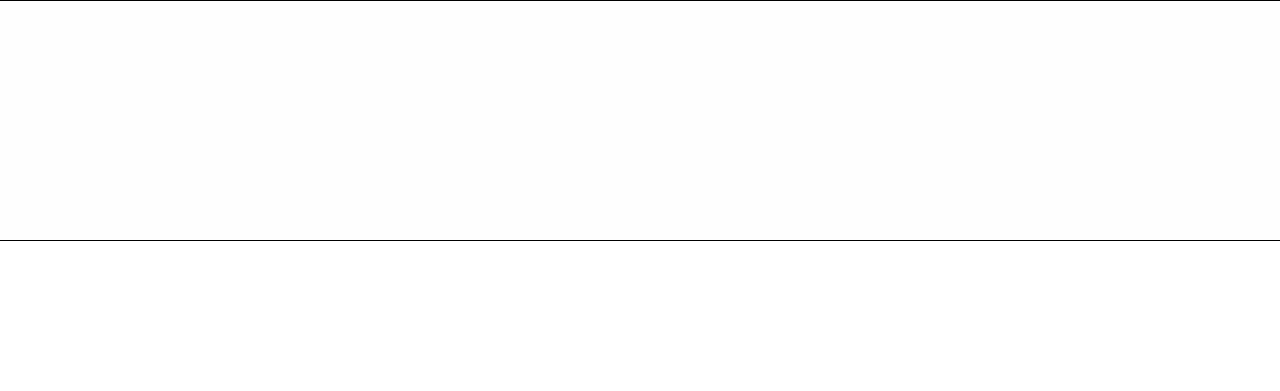
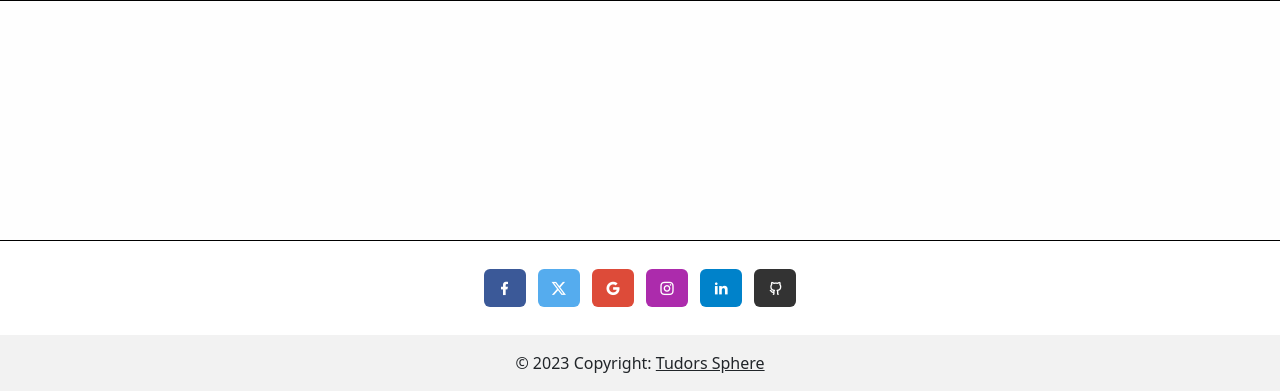
Before and after one commit to brunokreppel/GroupProjectBackEnd, a PHP site: page / in a window 1280 px wide. Shown: the part 2215-2606 px from the top of the page. Before the commit the page ends 2456 px from the top, so only its background shows below. Run offline with PHP 8.4, Linux system fonts and the light colour scheme.

Commit message:
footer added

```diff
--- /dev/null
+++ b/components/footer.php
@@ -0,0 +1,87 @@
+
+
+<?php
+echo "
+
+<footer bg-body-tertiary class='text-center'>
+  <!-- Grid container -->
+  <div class='container p-4 pb-0'>
+
+
+  <!-- Section: Social media -->
+    <section class='mb-4'>
+
+      <!-- Facebook -->
+      <a
+      data-mdb-ripple-init
+        class='btn text-white btn-floating m-1'
+        style='background-color: #3b5998;'
+        href='#!'
+        role='button'
+        ><i class='ri-facebook-fill'></i></i
+      ></a>
+
+      <!-- Twitter -->
+      <a
+        data-mdb-ripple-init
+        class='btn text-white btn-floating m-1'
+        style='background-color: #55acee;'
+        href='#!'
+        role='button'
+        ><i class='ri-twitter-x-fill'></i></i
+      ></a>
+
+      <!-- Google -->
+      <a
+        data-mdb-ripple-init
+        class='btn text-white btn-floating m-1'
+        style='background-color: #dd4b39;'
+        href='#!'
+        role='button'
+        ><i class='ri-google-fill'></i></i
+      ></a>
+
+      <!-- Instagram -->
+      <a
+        data-mdb-ripple-init
+        class='btn text-white btn-floating m-1'
+        style='background-color: #ac2bac;'
+        href='#!'
+        role='button'
+        ><i class='ri-instagram-line'></i
+      ></a>
+
+      <!-- Linkedin -->
+      <a
+        data-mdb-ripple-init
+        class='btn text-white btn-floating m-1'
+        style='background-color: #0082ca;'
+        href='#!'
+        role='button'
+        ><i class='ri-linkedin-fill'></i
+      ></a>
+      <!-- Github -->
+      <a
+        data-mdb-ripple-init
+        class='btn text-white btn-floating m-1'
+        style='background-color: #333333;'
+        href='#!'
+        role='button'
+        ><i class='ri-github-line'></i
+      ></a>
+    </section>
+    <!-- Section: Social media -->
+  </div>
+  <!-- Grid container -->
+
+  <!-- Copyright -->
+  <div class='text-center p-3' style='background-color: rgba(0, 0, 0, 0.05);'>
+    © 2023 Copyright:
+    <a class='text-body' href='#'>Tudors Sphere</a>
+  </div>
+  <!-- Copyright -->
+</footer>
+
+";
+
+?>
--- a/index.php
+++ b/index.php
@@ -58,6 +58,11 @@ require_once "components/navbar.php";
 
 </div>
 
+
+<?php require_once 'components/footer.php' ?>
+
+
+
     <script src="https://cdn.jsdelivr.net/npm/bootstrap@5.3.2/dist/js/bootstrap.bundle.min.js" integrity="sha384-C6RzsynM9kWDrMNeT87bh95OGNyZPhcTNXj1NW7RuBCsyN/o0jlpcV8Qyq46cDfL" crossorigin="anonymous"></script>
 </body>
 </html>
```
